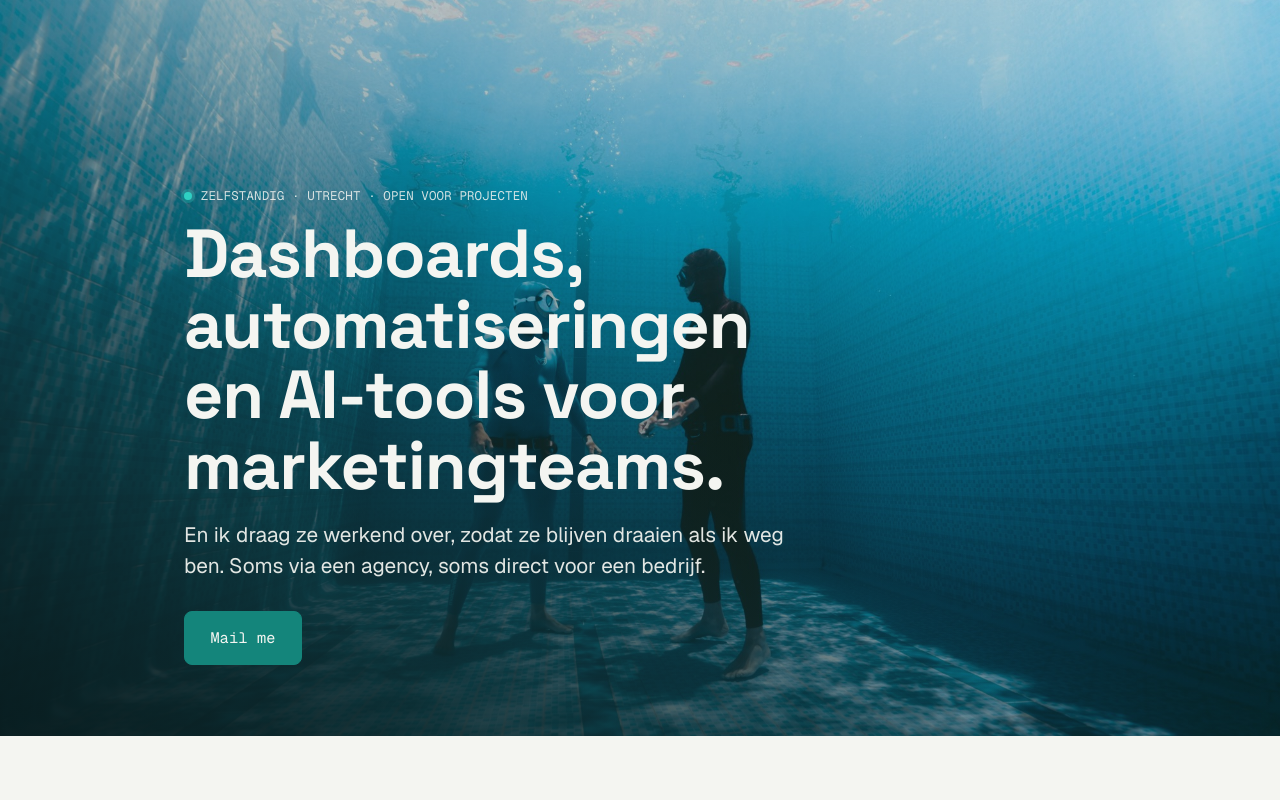
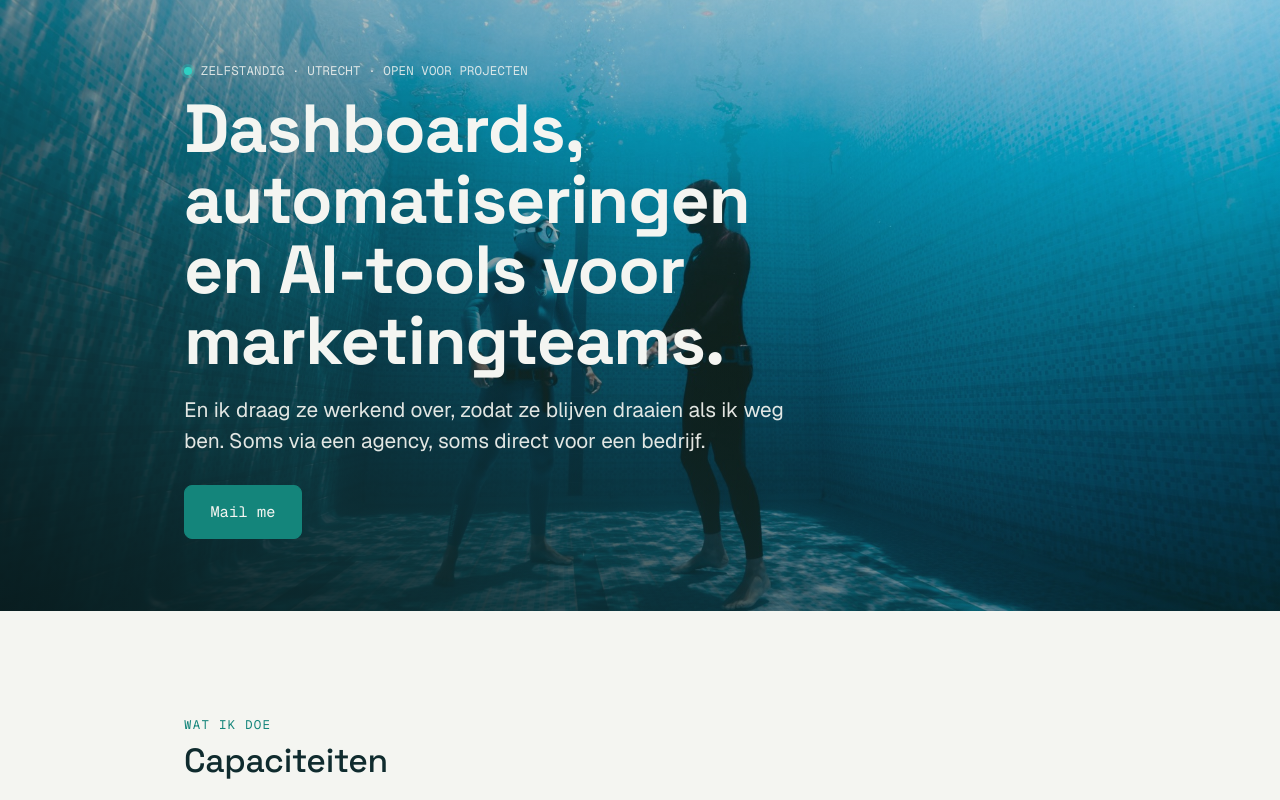
Before and after one commit to Pleijers/liampleijers.nl, a plain HTML site: page index.html in a window 1280 px wide. Shown: the top 800 px of the page. Drawn offline with Linux system fonts and the light colour scheme.

Commit message:
Hero minder dominant: hoogte naar 68vh zodat capaciteiten direct mee in beeld komen

```diff
--- a/styles.css
+++ b/styles.css
@@ -96,8 +96,8 @@ a { color: var(--signal); text-underline-offset: 0.18em; }
 ================================================================= */
 .hero {
   position: relative;
-  min-height: 92vh;
-  min-height: 92svh;
+  min-height: 68vh;
+  min-height: 68svh;
   display: flex;
   align-items: flex-end;
   overflow: hidden;
```
